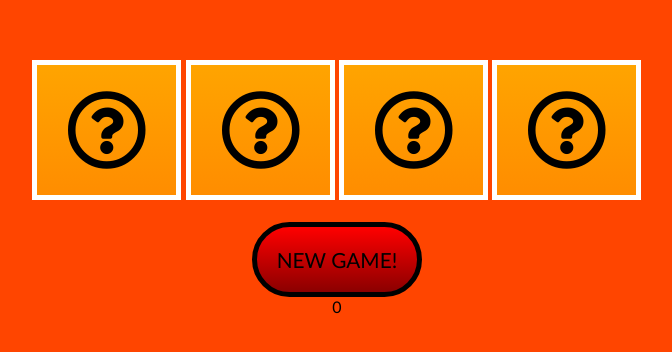
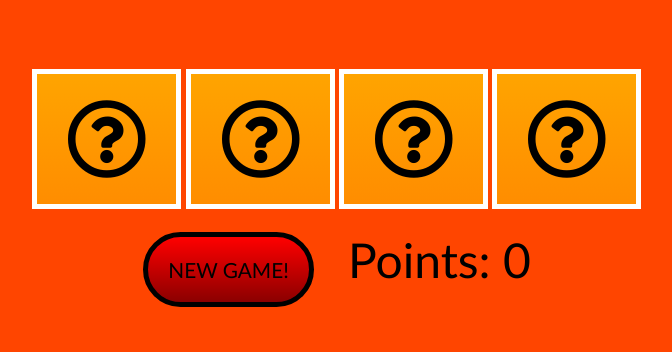
Before and after one commit to MARSFOREVER472/Memorama, a plain HTML site: page ArchivosEjecutables/index.html in a window 1280 px wide. Shown: the part 212-564 px from the top of the page, without its empty margins (303-975 px from the left). Drawn offline with Linux system fonts and the light colour scheme; some packages are replaced by stand-ins of ours; a script that the page names is missing.

Commit message:
Sistema de puntuación agregado al proyecto.

```diff
--- a/ArchivosEjecutables/index.html
+++ b/ArchivosEjecutables/index.html
@@ -87,6 +87,14 @@
             border-radius: 50px;
             border: black 5px solid;
             font-size: 130%;
+            display: inline-block;
+        }
+
+        #puntos
+        {
+            display: inline-block;
+            font-size: 300%;
+            margin-left: 30px;
         }
 
         @keyframes iniciar
@@ -113,12 +121,16 @@
 
     <br>
 
-    <div class="nuevo-juego" onclick="generarTablero()">
-        NEW GAME!
-    </div>
+    <div>
 
-    <div id="puntos">
-        0
+        <div class="nuevo-juego" onclick="generarTablero()">
+            NEW GAME!
+        </div>
+
+        <div id="puntos">
+            Points: 0
+        </div>
+
     </div>
 
     <!-- JS -->
--- a/ArchivosEjecutables/script.js
+++ b/ArchivosEjecutables/script.js
@@ -1,5 +1,6 @@
 // DECLARACIÓN DE VARIABLES...
 
+let points;
 let totalCards = 4;
 let icons = [];
 let select = [];
@@ -32,6 +33,7 @@ function loadIcons()
 
 function generarTablero()
 {
+    points = 0;
     loadIcons();
     select = [];
     let board = document.getElementById("tablero");
@@ -102,6 +104,8 @@ function unselect(select)
         {
             backward1.style.background = "plum";
             backward2.style.background = "plum";
+            points++;
+            document.getElementById("puntos").innerHTML = "Points: " + points;
         }
 
         if (verificarFin())
```
